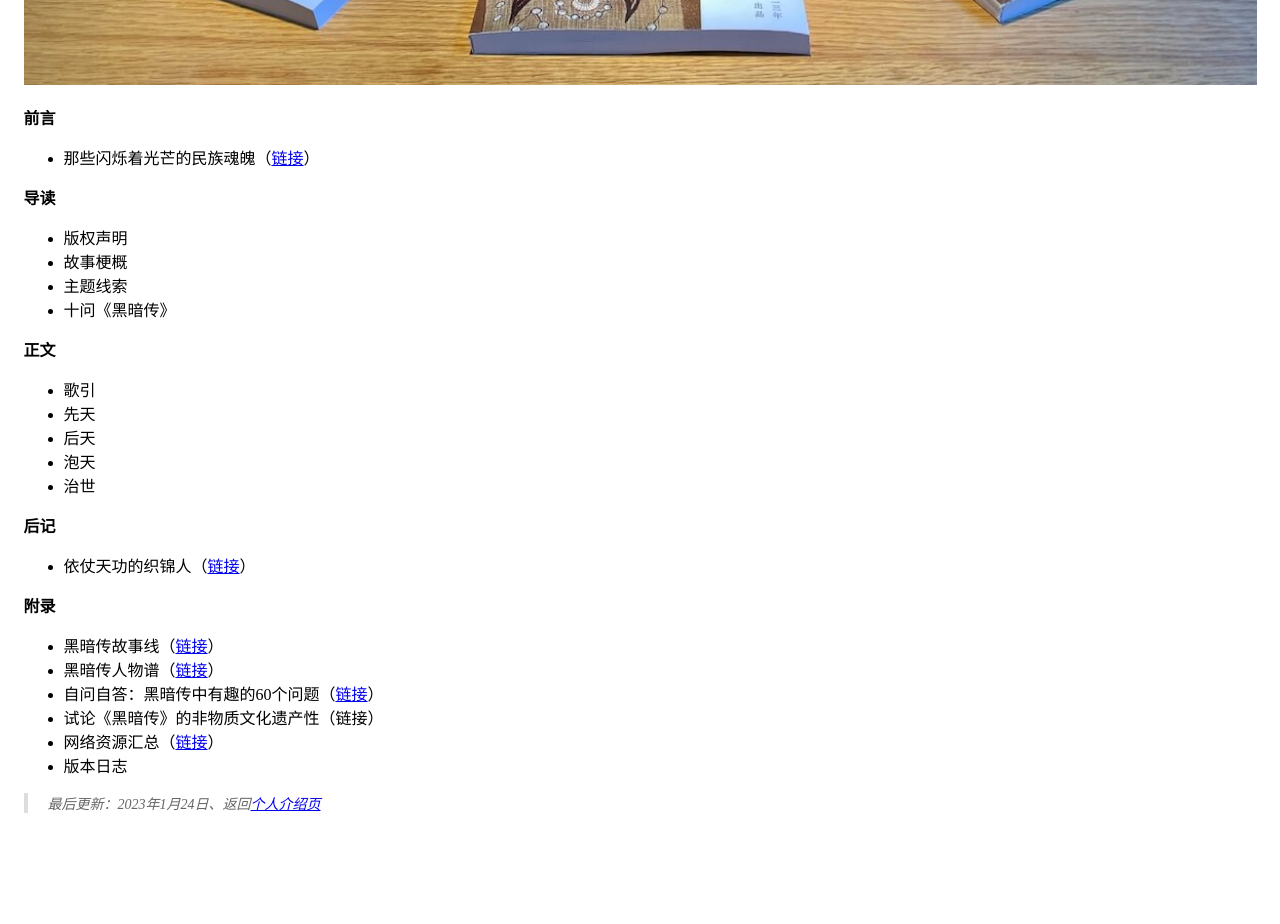
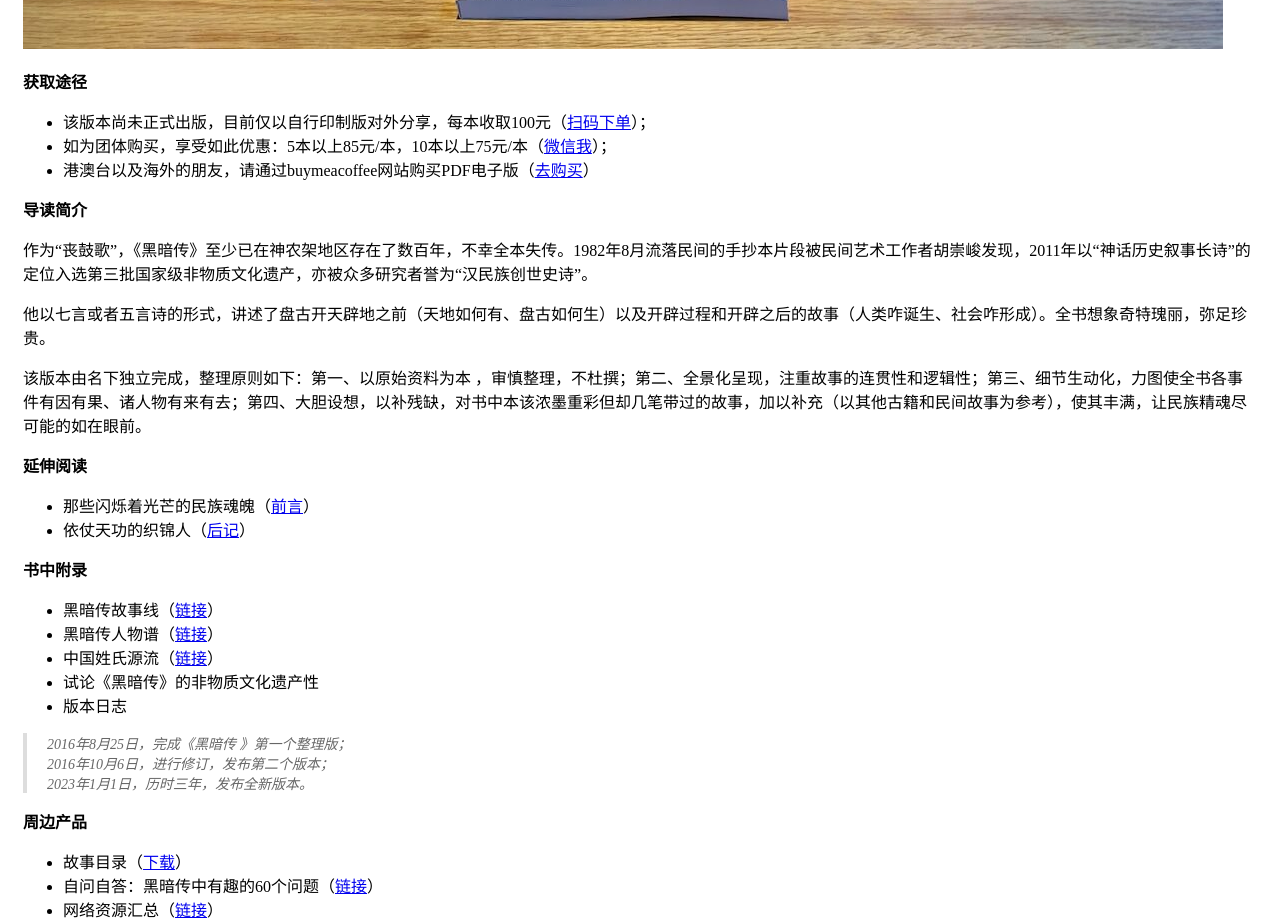
Before and after one commit to mingxia/zhijin, a plain HTML site: page darkness.html in a window 1280 px wide. Shown: the part 940-1864 px from the top of the page. Before the commit the page ends 1767 px from the top, so only its background shows below. Drawn offline with Linux system fonts and the light colour scheme.

Commit message:
Update darkness.html
更新内容

```diff
--- a/darkness.html
+++ b/darkness.html
@@ -10,34 +10,30 @@
   <div id="content">
     <!-- MarkDown Content -->
 
-    <h4 id="h4--1-0"><a name="《黑暗传》名下整理版" class="reference-link"></a><span class="header-link octicon octicon-link"></span>《黑暗传》名下整理版</h4>
-    <blockquote>
-     <p>2019年夸下海口要出《黑暗传》新版，不想历经三年才算完成。原本只打算增加一些新内容，不想竟然废弃以前的版本，另起炉灶，重拼碎片，笨拙缝合，以成锦绣。</p>
-
-     <p>此一版本长达8228行：迄今为止最长、最生动和丰满的整理版。加入了很多独有的内容。我还专门写了此篇文章作为后记，共有4541字（<a href="https://mp.weixin.qq.com/s/emALx1pTd9T6F3XcM7P-EQ" title="链接">阅读链接</a>），介绍了这个版本为何值得你购买和阅读。</p>
-
-     <p>该版本目前以纸质版（打印）出售，定价100元/本（同时接受团购，5本以上85元/本，10本以上75元/本）</p>
-    </blockquote>
-    <p><img src="file/darkness.jpeg" style="width:100%" alt="纸质版"></p>
-    <p><strong>前言</strong></p>
-    <ul>
-    <li>那些闪烁着光芒的民族魂魄（<a href="https://mp.weixin.qq.com/s/W5vRpFQpDvfM1ubU_6ru7Q" title="链接">链接</a>）</li></ul>
-    <p><strong>导读</strong></p>
-    <ul>
-    <li>版权声明</li>
-    <li>故事梗概</li>
-    <li>主题线索</li>
-    <li>十问《黑暗传》</li></ul>
-    <p><strong>正文</strong></p>
-    <ul>
-    <li>歌引</li><li>先天</li><li>后天</li><li>泡天</li><li>治世</li></ul>
-    <p><strong>后记</strong></p>
-    <ul>
-    <li>依仗天功的织锦人（<a href="https://mp.weixin.qq.com/s/emALx1pTd9T6F3XcM7P-EQ" title="链接">链接</a>）</li></ul>
-    <p><strong>附录</strong></p>
-    <ul>
-    <li>黑暗传故事线（<a href="file/v20230101.html" title="链接">链接</a>）</li><li>黑暗传人物谱（<a href="file/darknessmap.jpeg" title="链接">链接</a>）</li><li>自问自答：黑暗传中有趣的60个问题（<a href="56faqs.html" title="链接">链接</a>）</li><li>试论《黑暗传》的非物质文化遗产性（链接）</li><li>网络资源汇总（<a href="http://yanyoujin.com/mlinks.html" title="链接">链接</a>）</li><li>版本日志</li></ul>
-
+ <h4 id="h4--"><a name="《黑暗传》名下整理版" class="reference-link"></a><span class="header-link octicon octicon-link"></span>《黑暗传》名下整理版</h4><blockquote>
+<p>2019年夸下海口要出《黑暗传》新版，不想历经三年才算完成。原本只打算增加一些新内容，不想竟然废弃以前的版本，另起炉灶，重拼碎片，笨拙缝合，以成锦绣。</p>
+<p>此一版本长达8228行，是迄今为止最长、最生动、最丰满的整理版。但她的亮点并不在于长，而在于她的<strong>鲜活和图景的冲击力</strong>，在于她的<strong>有血有肉</strong>，在于她的<strong>连贯和逻辑</strong>，在于她<strong>终于成了一个由无数小故事构成的大故事</strong>，在于她<strong>充盈在文字中间的精神力量</strong>。</p>
+</blockquote>
+<p><img src="file/darkness.jpeg" alt="纸质版">
+</p><p><strong>获取途径</strong></p>
+<ul>
+<li>该版本尚未正式出版，目前仅以自行印制版对外分享，每本收取100元（<a href="file/gobuy.jpg" title="链接">扫码下单</a>）；</li><li>如为团体购买，享受如此优惠：5本以上85元/本，10本以上75元/本（<a href="file/wechat.jpg" title="链接">微信我</a>）；</li><li>港澳台以及海外的朋友，请通过buymeacoffee网站购买PDF电子版（<a href="https://www.buymeacoffee.com/zhijin/e/129818" title="链接">去购买</a>）</li></ul>
+<p><strong>导读简介</strong></p>
+<p>作为“丧鼓歌”，《黑暗传》至少已在神农架地区存在了数百年，不幸全本失传。1982年8月流落民间的手抄本片段被民间艺术工作者胡崇峻发现，2011年以“神话历史叙事长诗”的定位入选第三批国家级非物质文化遗产，亦被众多研究者誉为“汉民族创世史诗”。</p>
+<p>他以七言或者五言诗的形式，讲述了盘古开天辟地之前（天地如何有、盘古如何生）以及开辟过程和开辟之后的故事（人类咋诞生、社会咋形成）。全书想象奇特瑰丽，弥足珍贵。</p>
+<p>该版本由名下独立完成，整理原则如下：第一、以原始资料为本 ，审慎整理，不杜撰；第二、全景化呈现，注重故事的连贯性和逻辑性；第三、细节生动化，力图使全书各事件有因有果、诸人物有来有去；第四、大胆设想，以补残缺，对书中本该浓墨重彩但却几笔带过的故事，加以补充（以其他古籍和民间故事为参考），使其丰满，让民族精魂尽可能的如在眼前。</p>
+<p><strong>延伸阅读</strong></p>
+<ul>
+<li>那些闪烁着光芒的民族魂魄（<a href="https://mp.weixin.qq.com/s/W5vRpFQpDvfM1ubU_6ru7Q" title="前言">前言</a>）</li><li>依仗天功的织锦人（<a href="https://mp.weixin.qq.com/s/emALx1pTd9T6F3XcM7P-EQ" title="后记">后记</a>）</li></ul>
+<p><strong>书中附录</strong></p>
+<ul>
+<li>黑暗传故事线（<a href="file/v20230101.html" title="链接">链接</a>）</li><li>黑暗传人物谱（<a href="file/darknessmap.jpeg" title="链接">链接</a>）</li><li>中国姓氏源流（<a href="file/xingshi.jpg" title="链接">链接</a>）</li><li>试论《黑暗传》的非物质文化遗产性</li><li>版本日志</li></ul>
+<blockquote>
+<p>2016年8月25日，完成《黑暗传 》第一个整理版；<br>2016年10月6日，进行修订，发布第二个版本；<br>2023年1月1日，历时三年，发布全新版本。
+</p></blockquote>
+<p><strong>周边产品</strong></p>
+<ul>
+<li>故事目录（<a href="file/index.pdf" title="下载">下载</a>）</li><li>自问自答：黑暗传中有趣的60个问题（<a href="file/60faqs.html" title="链接">链接</a>）</li><li>网络资源汇总（<a href="file/mlinks.html" title="链接">链接</a>）</li></ul>
 
     <!-- /MarkDown Content -->
    <blockquote>
```
